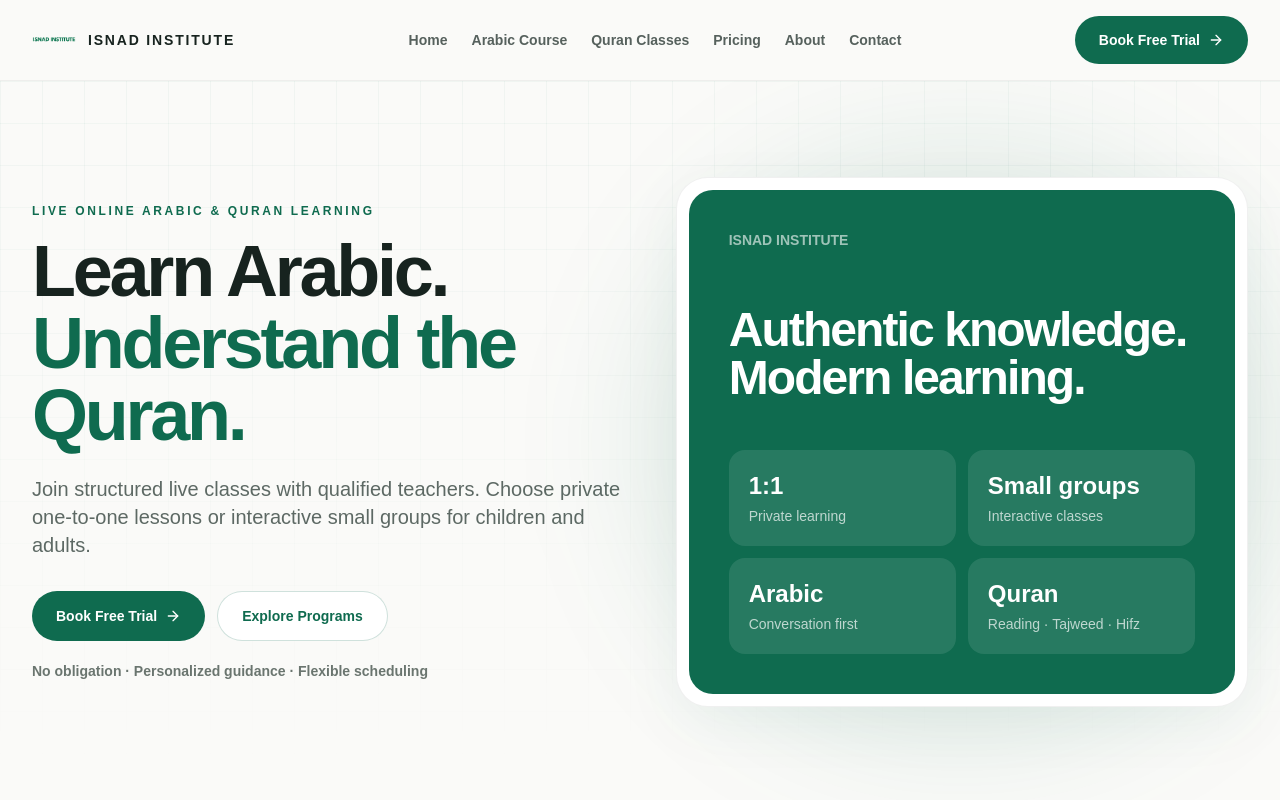
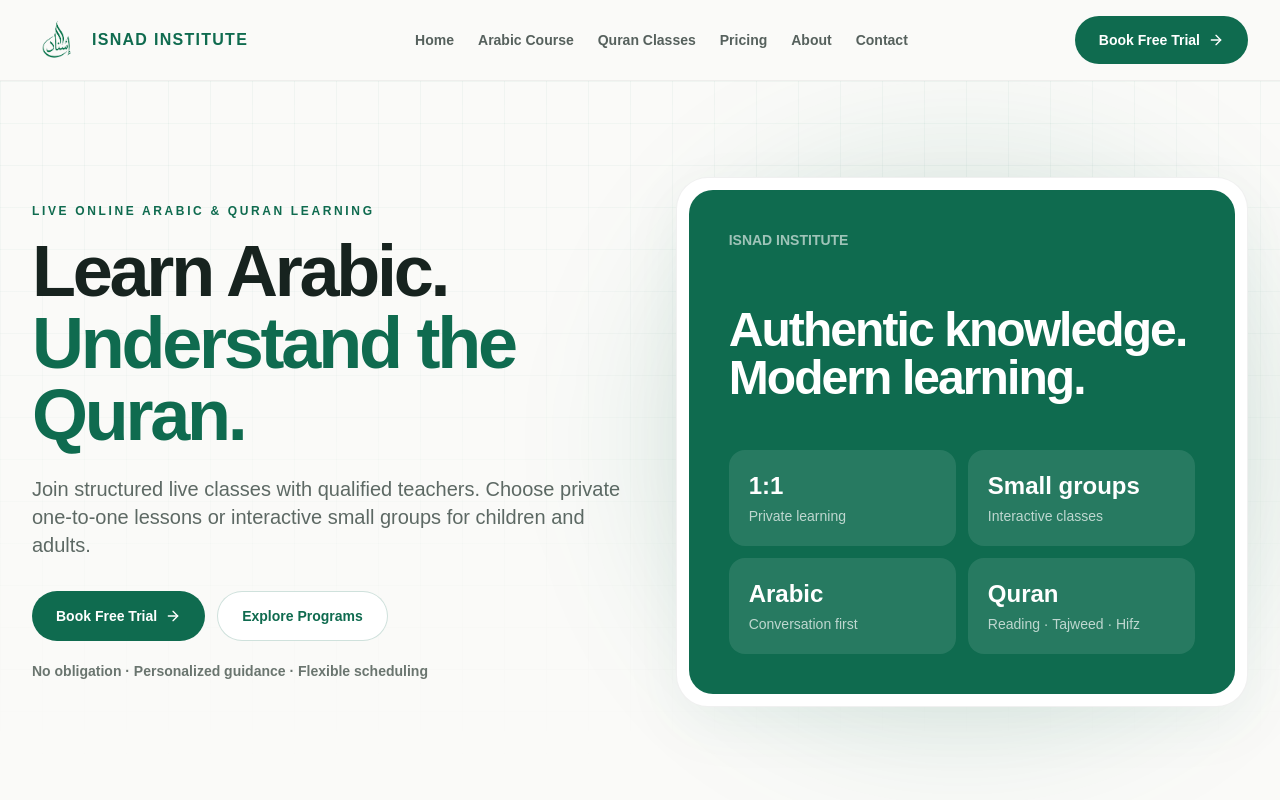
Before and after one commit to D01145/isnad-institute, a Next.js app: page / in a window 1280 px wide. Shown: the top 800 px of the page. Built offline with nearby package versions, Linux system fonts and the light colour scheme.

Commit message:
Update SiteChrome.jsx

```diff
--- a/components/SiteChrome.jsx
+++ b/components/SiteChrome.jsx
@@ -13,8 +13,22 @@
  return <header className="sticky top-0 z-50 border-b border-black/[0.05] bg-[#FAFAF8]/90 backdrop-blur-xl">
   <div className="shell flex h-20 items-center justify-between">
    <Link href="/" className="flex items-center gap-3" aria-label="Isnad Institute home">
-    <Image src="/isnad-mark.png" alt="Isnad Institute Arabic calligraphy mark" width={52} height={52} className="h-11 w-11 object-contain" priority/>
-    <span className="hidden text-sm font-extrabold tracking-[0.13em] text-[#17231F] sm:block">ISNAD INSTITUTE</span>
+    <Image
+
+  src="/isnad-logos.png"
+
+  alt="Isnad Institute"
+
+  width={58}
+
+  height={58}
+
+  className="h-12 w-12 object-contain"
+
+  priority
+
+/>
+    <span className="hidden text-base font-bold tracking-[0.08em] text-[#0F6B4F] sm:block">ISNAD INSTITUTE</span>
    </Link>
    <nav className="hidden items-center gap-6 lg:flex">{links.map(([l,h])=><Link key={h} href={h} className="text-sm font-semibold text-[#56615D] hover:text-[#0F6B4F]">{l}</Link>)}</nav>
    <div className="hidden lg:block"><Link href="/book-trial" className="btn-primary">Book Free Trial <ArrowRight className="ml-2 h-4 w-4"/></Link></div>
```
